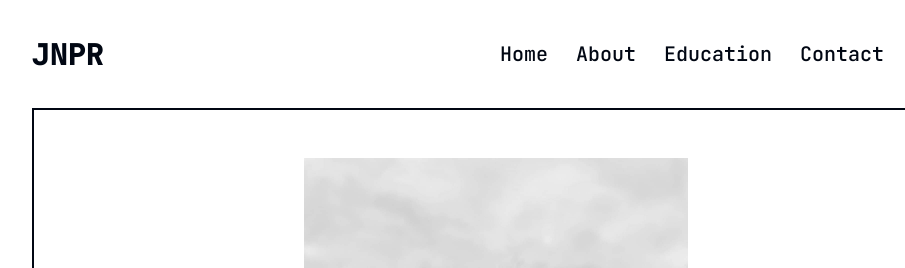
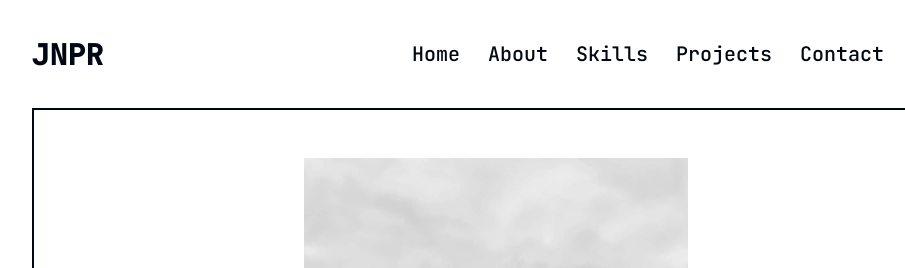
Before and after one commit to JonPeeAir/portfolio-website, an Astro site: page / in a window 1280 px wide. Shown: the top 268 px of the page, 144-1049 px from the left. Built offline with nearby package versions, Linux system fonts and the light colour scheme; Astro itself is replaced by a stand-in of ours.

Commit message:
refactor: update navbar to include new sections

```diff
--- a/src/components/NavBar.astro
+++ b/src/components/NavBar.astro
@@ -25,7 +25,10 @@ import ThemeToggle from "./ThemeToggle.astro";
 	        <a href="#about">About</a>
         </li>
         <li class="decoration-2 decoration-dotted underline-offset-8 hover:underline">
-          <a href="#education">Education</a>
+          <a href="#skills">Skills</a>
+        </li>
+        <li class="decoration-2 decoration-dotted underline-offset-8 hover:underline">
+          <a href="#projects">Projects</a>
         </li>
         <li class="decoration-2 decoration-dotted underline-offset-8 hover:underline">
           <a href="#contact">Contact</a>
```
